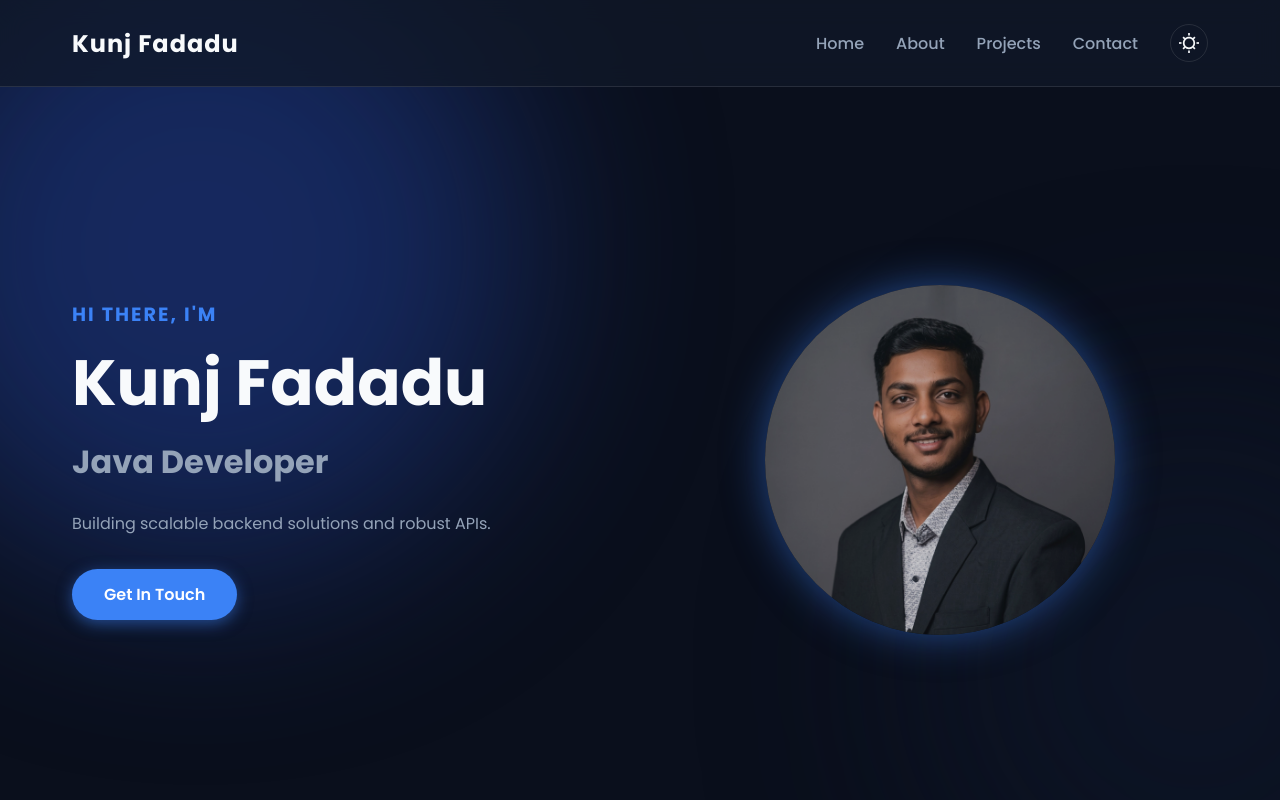
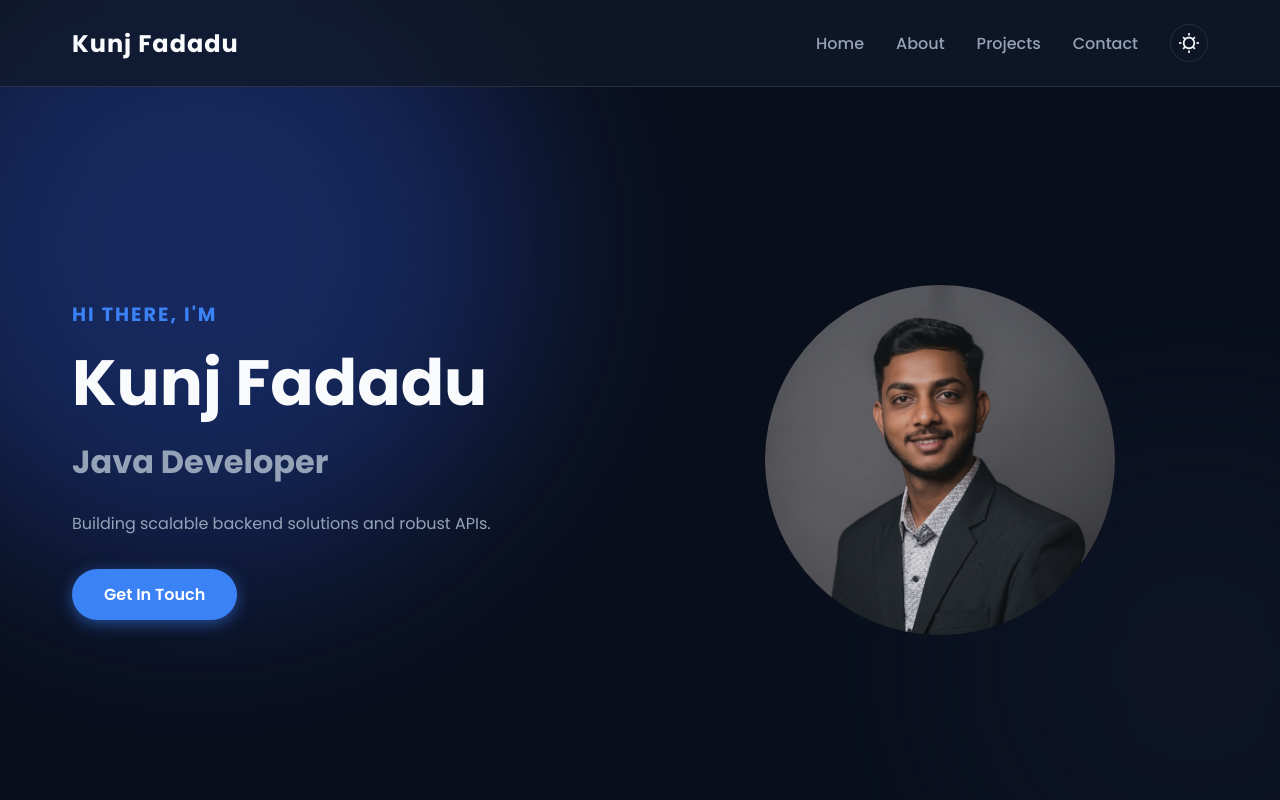
Before and after one commit to Kunj-Patel04/kunj_portfolio, a plain HTML site: page index.html in a window 1280 px wide. Shown: the top 800 px of the page. Drawn offline with Linux system fonts and the light colour scheme.

Commit message:
dark mode issue solved

```diff
--- a/script.js
+++ b/script.js
@@ -78,6 +78,7 @@ document.addEventListener('DOMContentLoaded', () => {
         imageBox.style.background = 'transparent';
         imageBox.style.animation = 'none'; // Stop morphing if real image is provided
         imageBox.style.borderRadius = '50%'; // Make it a circle
+        imageBox.style.boxShadow = 'none'; // <-- ADD THIS LINE
     }
 
     // Populate About
--- a/style.css
+++ b/style.css
@@ -274,7 +274,7 @@ nav {
     width: 100%;
     height: 100%;
     object-fit: cover;
-    opacity: 0.9;
+    opacity: 1;
 }
 
 @keyframes morph {
```
